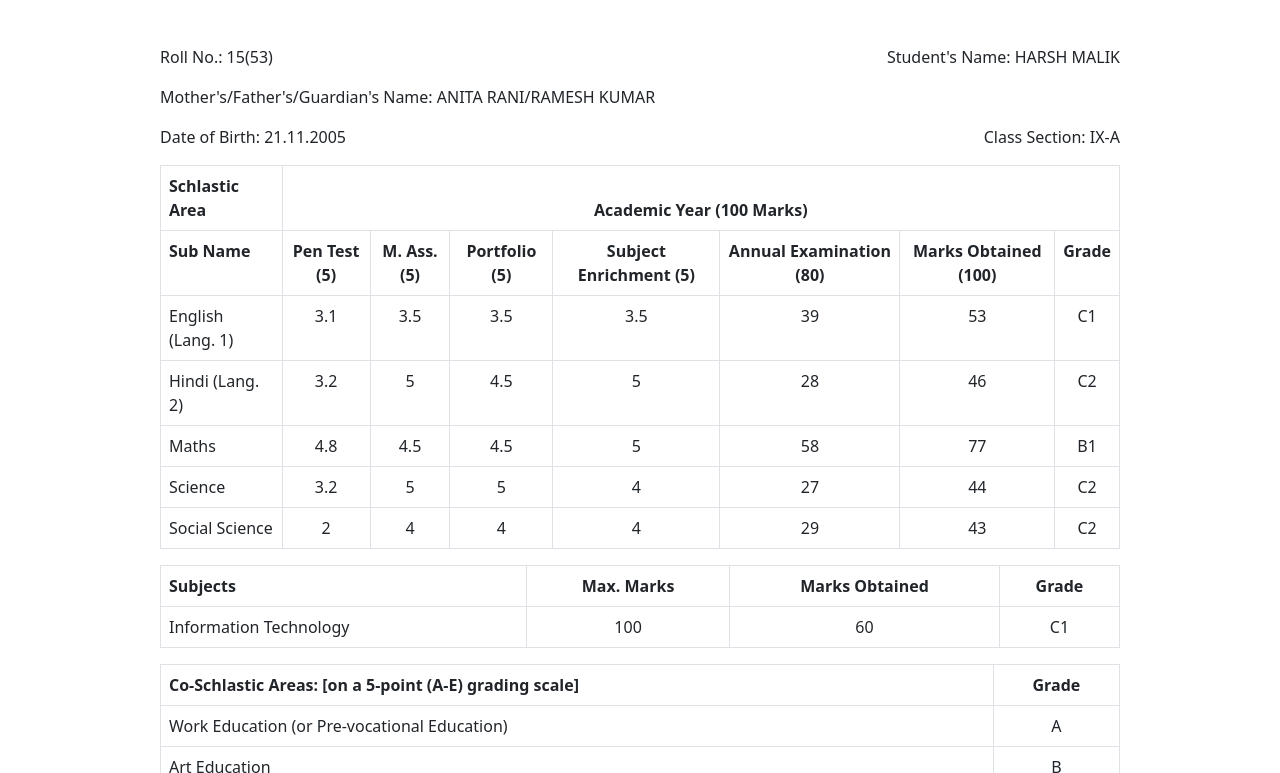
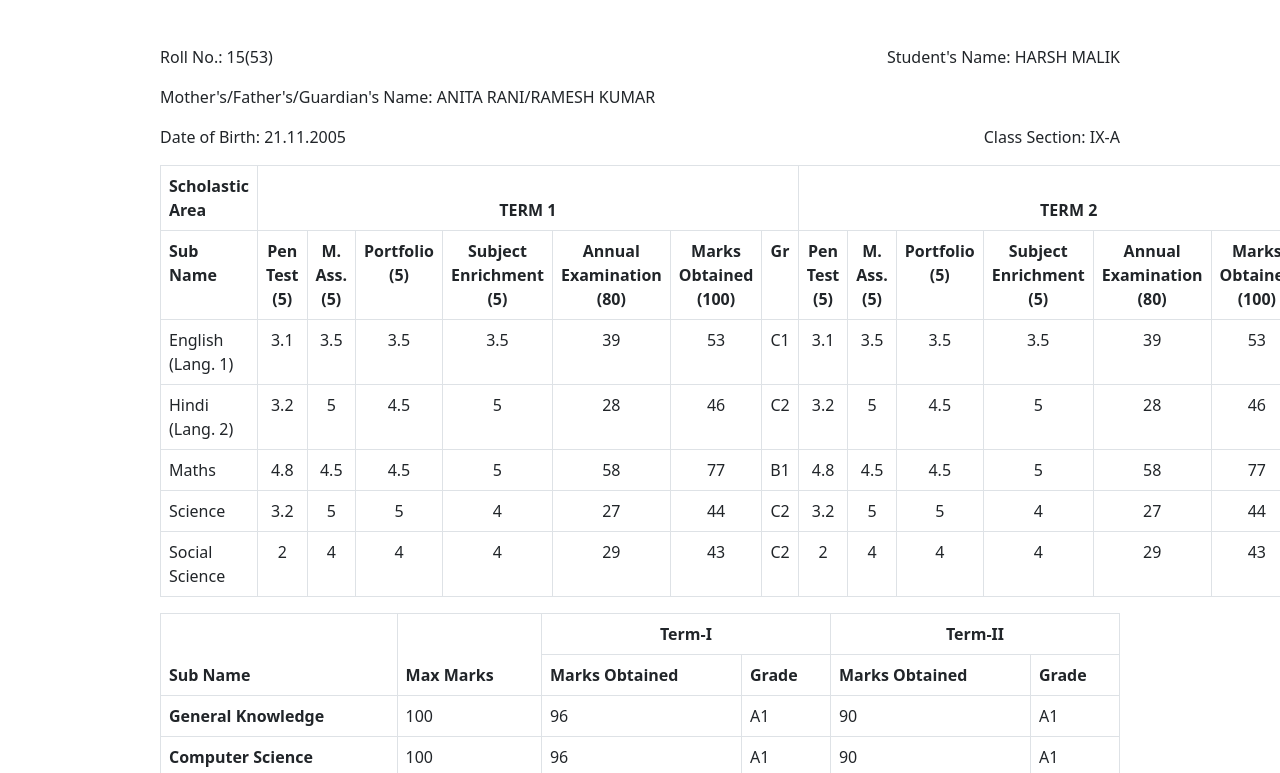
Before and after one commit to garima-pandey/Sharing, a plain HTML site: page schoolpdf/index.html in a window 1280 px wide. Shown: the part 179-952 px from the top of the page. Drawn offline with nearby package versions, Linux system fonts and the light colour scheme.

Commit message:
Add files via upload

```diff
--- a/schoolpdf/index.html
+++ b/schoolpdf/index.html
@@ -36,8 +36,9 @@
     <table class="table table-bordered">
         <thead>
             <tr>
-                <th scope="col">Schlastic Area</th>
-                <th scope="col" colspan="7" class="text-center">Academic Year (100 Marks)</th>
+                <th scope="col">Scholastic Area</th>
+                <th scope="col" colspan="7" class="text-center text-uppercase">Term 1</th>
+                <th scope="col" colspan="7" class="text-center text-uppercase">Term 2</th>
             </tr>
         </thead>
         <tbody>
@@ -49,10 +50,24 @@
                 <th scope="row" class="text-center">Subject Enrichment (5)</th>
                 <th scope="row" class="text-center">Annual Examination (80)</th>
                 <th scope="row" class="text-center">Marks Obtained (100)</th>
-                <th scope="row" class="text-center">Grade</th>
+                <th scope="row" class="text-center">Gr</th>
+                <th scope="row" class="text-center">Pen Test (5)</th>
+                <th scope="row" class="text-center">M. Ass. (5)</th>
+                <th scope="row" class="text-center">Portfolio (5)</th>
+                <th scope="row" class="text-center">Subject Enrichment (5)</th>
+                <th scope="row" class="text-center">Annual Examination (80)</th>
+                <th scope="row" class="text-center">Marks Obtained (100)</th>
+                <th scope="row" class="text-center">Gr</th>
             </tr>
             <tr>
                 <td scope="row">English (Lang. 1)</td>
+                <td scope="row" class="text-center">3.1</td>
+                <td scope="row" class="text-center">3.5</td>
+                <td scope="row" class="text-center">3.5</td>
+                <td scope="row" class="text-center">3.5</td>
+                <td scope="row" class="text-center">39</td>
+                <td scope="row" class="text-center">53</td>
+                <td scope="row" class="text-center">C1</td>
                 <td scope="row" class="text-center">3.1</td>
                 <td scope="row" class="text-center">3.5</td>
                 <td scope="row" class="text-center">3.5</td>
@@ -70,9 +85,23 @@
                 <td scope="row" class="text-center">28</td>
                 <td scope="row" class="text-center">46</td>
                 <td scope="row" class="text-center">C2</td>
+                <td scope="row" class="text-center">3.2</td>
+                <td scope="row" class="text-center">5</td>
+                <td scope="row" class="text-center">4.5</td>
+                <td scope="row" class="text-center">5</td>
+                <td scope="row" class="text-center">28</td>
+                <td scope="row" class="text-center">46</td>
+                <td scope="row" class="text-center">C2</td>
             </tr>
             <tr>
                 <td scope="row">Maths</td>
+                <td scope="row" class="text-center">4.8</td>
+                <td scope="row" class="text-center">4.5</td>
+                <td scope="row" class="text-center">4.5</td>
+                <td scope="row" class="text-center">5</td>
+                <td scope="row" class="text-center">58</td>
+                <td scope="row" class="text-center">77</td>
+                <td scope="row" class="text-center">B1</td>
                 <td scope="row" class="text-center">4.8</td>
                 <td scope="row" class="text-center">4.5</td>
                 <td scope="row" class="text-center">4.5</td>
@@ -90,9 +119,23 @@
                 <td scope="row" class="text-center">27</td>
                 <td scope="row" class="text-center">44</td>
                 <td scope="row" class="text-center">C2</td>
+                <td scope="row" class="text-center">3.2</td>
+                <td scope="row" class="text-center">5</td>
+                <td scope="row" class="text-center">5</td>
+                <td scope="row" class="text-center">4</td>
+                <td scope="row" class="text-center">27</td>
+                <td scope="row" class="text-center">44</td>
+                <td scope="row" class="text-center">C2</td>
             </tr>
             <tr>
                 <td scope="row">Social Science</td>
+                <td scope="row" class="text-center">2</td>
+                <td scope="row" class="text-center">4</td>
+                <td scope="row" class="text-center">4</td>
+                <td scope="row" class="text-center">4</td>
+                <td scope="row" class="text-center">29</td>
+                <td scope="row" class="text-center">43</td>
+                <td scope="row" class="text-center">C2</td>
                 <td scope="row" class="text-center">2</td>
                 <td scope="row" class="text-center">4</td>
                 <td scope="row" class="text-center">4</td>
@@ -106,25 +149,43 @@
     <table class="table table-bordered">
         <thead>
             <tr>
-                <th scope="col">Subjects</th>
-                <th scope="col" class="text-center">Max. Marks</th>
-                <th scope="col" class="text-center">Marks Obtained</th>
-                <th scope="col" class="text-center">Grade</th>
+                <th rowspan="2">Sub Name</th>
+                <th rowspan="2">Max Marks</th>
+                <th scope="col" colspan="2" class="text-center">Term-I</th>
+                <th scope="col" colspan="2" class="text-center">Term-II</th>
+            </tr>
+            <tr>
+                <th>Marks Obtained</th>
+                <th>Grade</th>
+                <th>Marks Obtained</th>
+                <th>Grade</th>
             </tr>
         </thead>
         <tbody>
             <tr>
-                <td scope="row">Information Technology</td>
-                <td scope="row" class="text-center">100</td>
-                <td scope="row" class="text-center">60</td>
-                <td scope="row" class="text-center">C1</td>
+                <th>General Knowledge</th>
+                <td>100</td>
+                <td>96</td>
+                <td>A1</td>
+                <td>90</td>
+                <td>A1</td>
+            </tr>
+            <tr>
+                <th>Computer Science</th>
+                <td>100</td>
+                <td>96</td>
+                <td>A1</td>
+                <td>90</td>
+                <td>A1</td>
             </tr>
         </tbody>
     </table>
     <table class="table table-bordered">
         <thead>
             <tr>
-                <th scope="col">Co-Schlastic Areas: [on a 5-point (A-E) grading scale]</th>
+                <th scope="col">Co-Schlastic Areas: Term-I [on a 5-point (A-E) grading scale]</th>
+                <th scope="col" class="text-center">Grade</th>
+                <th scope="col">Co-Schlastic Areas: Term-II [on a 5-point (A-E) grading scale]</th>
                 <th scope="col" class="text-center">Grade</th>
             </tr>
         </thead>
@@ -132,16 +193,24 @@
             <tr>
                 <td scope="row">Work Education (or Pre-vocational Education)</td>
                 <td scope="row" class="text-center">A</td>
+                <td scope="row">Work Education (or Pre-vocational Education)</td>
+                <td scope="row" class="text-center">A</td>
             </tr>
             <tr>
+                <td scope="row">Art Education</td>
+                <td scope="row" class="text-center">B</td>
                 <td scope="row">Art Education</td>
                 <td scope="row" class="text-center">B</td>
             </tr>
             <tr>
                 <td scope="row">Health & Physical Education</td>
                 <td scope="row" class="text-center">A</td>
+                <td scope="row">Health & Physical Education</td>
+                <td scope="row" class="text-center">A</td>
             </tr>
             <tr>
+                <td scope="row">Discipline</td>
+                <td scope="row" class="text-center">B</td>
                 <td scope="row">Discipline</td>
                 <td scope="row" class="text-center">B</td>
             </tr>
```
